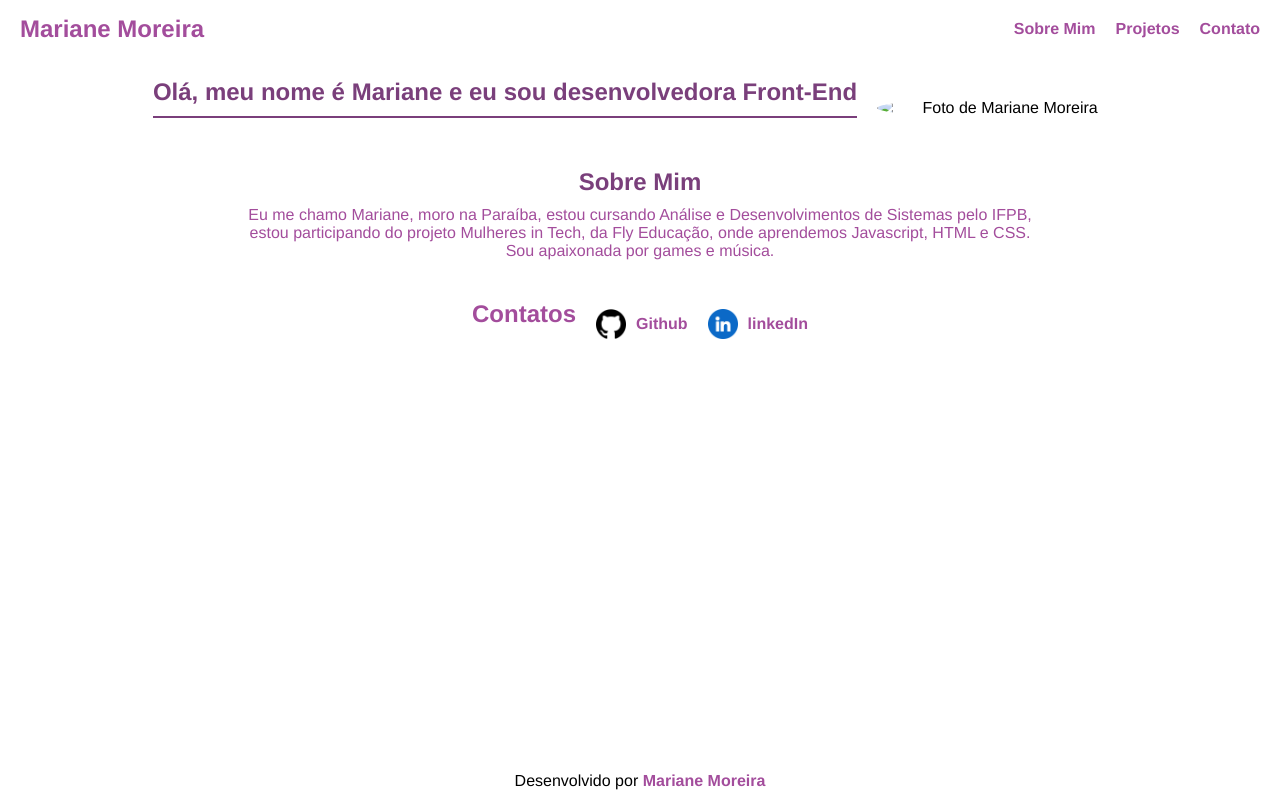
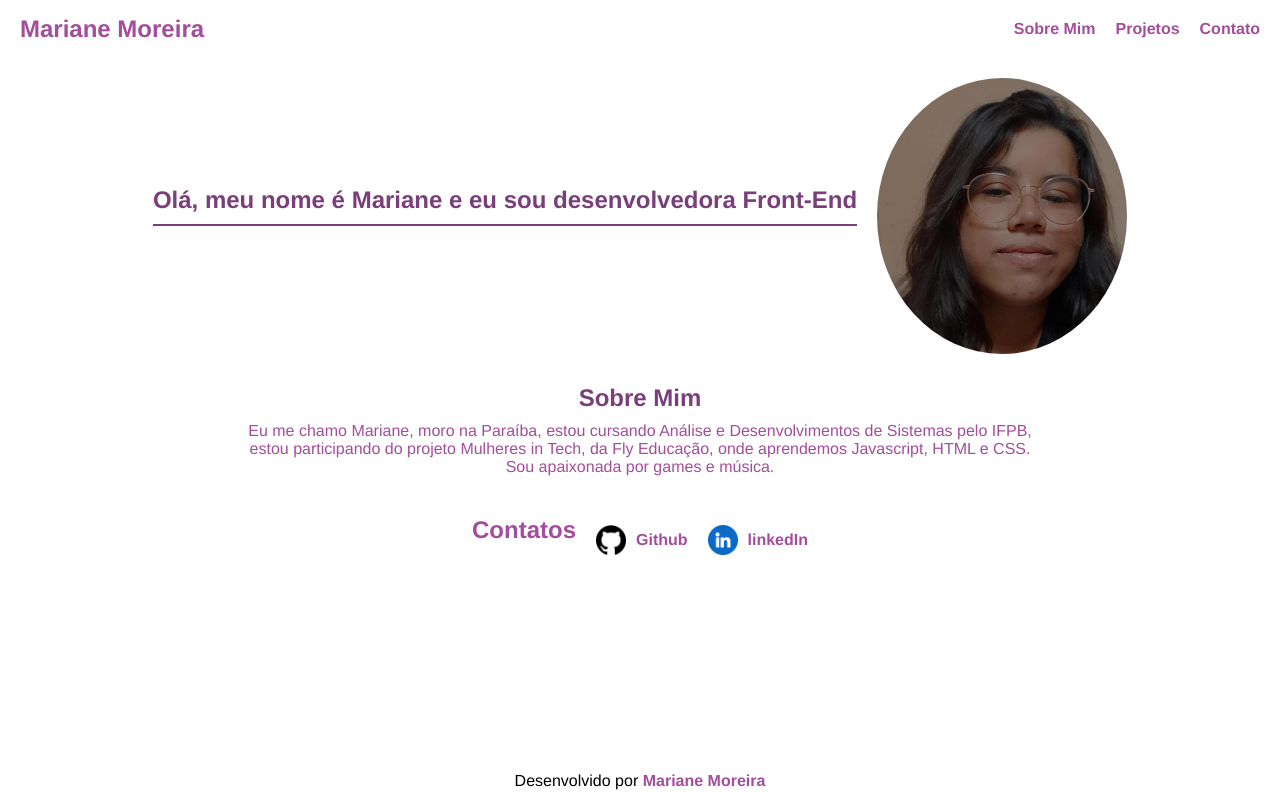
Before and after one commit to marianee77/portfolio-mariane, a plain HTML site: page index.html in a window 1280 px wide. Drawn offline with Linux system fonts and the light colour scheme.

Commit message:
corrigindo nome do caminho da foto mariane

```diff
--- a/index.html
+++ b/index.html
@@ -27,7 +27,7 @@
         <section class="titulo-inico">
             <div class="titulo-pag">
                 <h1>Olá, meu nome é Mariane e eu sou desenvolvedora Front-End</h1>
-                <img src="assets/Mariane Moreira Foto.jpg" alt="Foto de Mariane Moreira">
+                <img src="assets/Mariane_foto.jpg" alt="Foto de Mariane Moreira">
             </div>
         </section>
 
```
